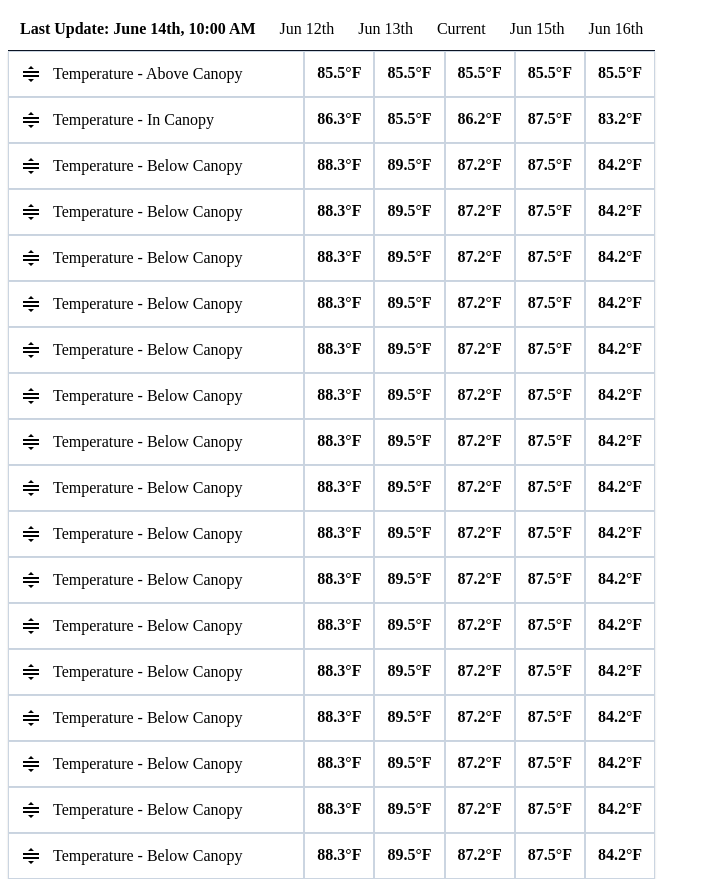
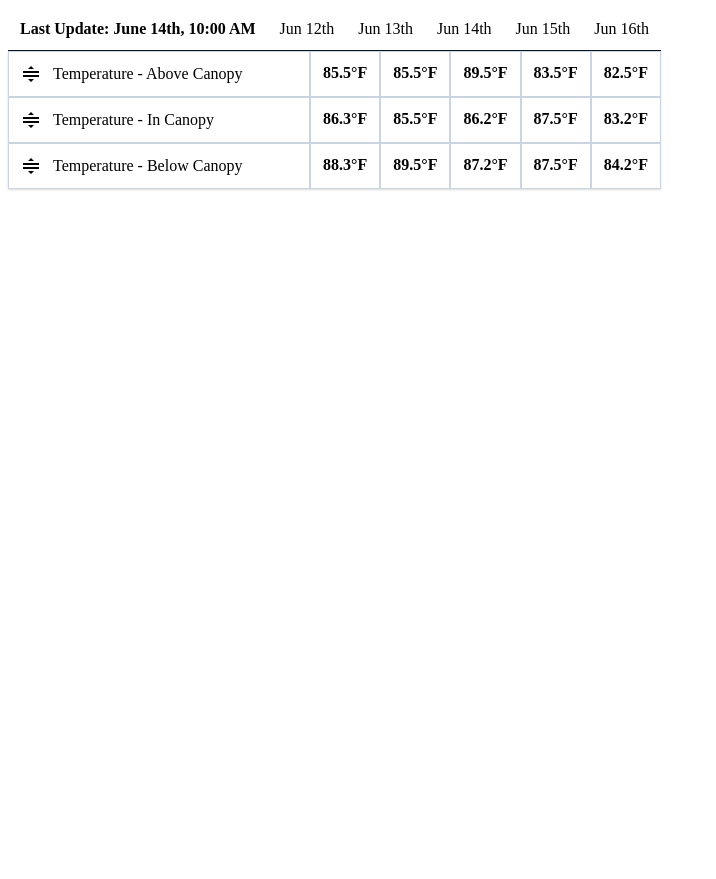
Before and after one commit to taishikato/flexible-table-component, a React (Vite) app: page / in a window 1280 px wide. Shown: the whole page, without its empty margins (0-716 px from the left). After the commit the page ends 800 px from the top, so only its background shows below. Built offline with nearby package versions, Linux system fonts and the light colour scheme.

Commit message:
add columns props

```diff
--- a/src/App.tsx
+++ b/src/App.tsx
@@ -1,97 +1,123 @@
 import { useState } from "react";
 import { Table } from "./TableComponent";
+import type { ColumnProps } from "./TableComponent";
+
+const dates = ["Jun 12th", "Jun 13th", "Jun 14th", "Jun 15th", "Jun 16th"];
 
 const tableDataRaw = [
   {
-    id: 1,
     name: "Temperature - Above Canopy",
-    values: ["85.5°F", "85.5°F", "85.5°F", "85.5°F", "85.5°F"],
+    "Jun 12th": "85.5°F",
+    "Jun 13th": "85.5°F",
+    "Jun 14th": "89.5°F",
+    "Jun 15th": "83.5°F",
+    "Jun 16th": "82.5°F",
   },
   {
-    id: 2,
     name: "Temperature - In Canopy",
-    values: ["86.3°F", "85.5°F", "86.2°F", "87.5°F", "83.2°F"],
+    "Jun 12th": "86.3°F",
+    "Jun 13th": "85.5°F",
+    "Jun 14th": "86.2°F",
+    "Jun 15th": "87.5°F",
+    "Jun 16th": "83.2°F",
   },
   {
-    id: 3,
     name: "Temperature - Below Canopy",
-    values: ["88.3°F", "89.5°F", "87.2°F", "87.5°F", "84.2°F"],
+    "Jun 12th": "88.3°F",
+    "Jun 13th": "89.5°F",
+    "Jun 14th": "87.2°F",
+    "Jun 15th": "87.5°F",
+    "Jun 16th": "84.2°F",
   },
+  // {
+  //   id: 4,
+  //   name: "Temperature - Below Canopy",
+  //   values: ["88.3°F", "89.5°F", "87.2°F", "87.5°F", "84.2°F"],
+  // },
+  // {
+  //   id: 5,
+  //   name: "Temperature - Below Canopy",
+  //   values: ["88.3°F", "89.5°F", "87.2°F", "87.5°F", "84.2°F"],
+  // },
+  // {
+  //   id: 6,
+  //   name: "Temperature - Below Canopy",
+  //   values: ["88.3°F", "89.5°F", "87.2°F", "87.5°F", "84.2°F"],
+  // },
+  // {
+  //   id: 7,
+  //   name: "Temperature - Below Canopy",
+  //   values: ["88.3°F", "89.5°F", "87.2°F", "87.5°F", "84.2°F"],
+  // },
+  // {
+  //   id: 8,
+  //   name: "Temperature - Below Canopy",
+  //   values: ["88.3°F", "89.5°F", "87.2°F", "87.5°F", "84.2°F"],
+  // },
+  // {
+  //   id: 9,
+  //   name: "Temperature - Below Canopy",
+  //   values: ["88.3°F", "89.5°F", "87.2°F", "87.5°F", "84.2°F"],
+  // },
+  // {
+  //   id: 10,
+  //   name: "Temperature - Below Canopy",
+  //   values: ["88.3°F", "89.5°F", "87.2°F", "87.5°F", "84.2°F"],
+  // },
+  // {
+  //   id: 11,
+  //   name: "Temperature - Below Canopy",
+  //   values: ["88.3°F", "89.5°F", "87.2°F", "87.5°F", "84.2°F"],
+  // },
+  // {
+  //   id: 12,
+  //   name: "Temperature - Below Canopy",
+  //   values: ["88.3°F", "89.5°F", "87.2°F", "87.5°F", "84.2°F"],
+  // },
+  // {
+  //   id: 13,
+  //   name: "Temperature - Below Canopy",
+  //   values: ["88.3°F", "89.5°F", "87.2°F", "87.5°F", "84.2°F"],
+  // },
+  // {
+  //   id: 14,
+  //   name: "Temperature - Below Canopy",
+  //   values: ["88.3°F", "89.5°F", "87.2°F", "87.5°F", "84.2°F"],
+  // },
+  // {
+  //   id: 15,
+  //   name: "Temperature - Below Canopy",
+  //   values: ["88.3°F", "89.5°F", "87.2°F", "87.5°F", "84.2°F"],
+  // },
+  // {
+  //   id: 16,
+  //   name: "Temperature - Below Canopy",
+  //   values: ["88.3°F", "89.5°F", "87.2°F", "87.5°F", "84.2°F"],
+  // },
+  // {
+  //   id: 17,
+  //   name: "Temperature - Below Canopy",
+  //   values: ["88.3°F", "89.5°F", "87.2°F", "87.5°F", "84.2°F"],
+  // },
+  // {
+  //   id: 18,
+  //   name: "Temperature - Below Canopy",
+  //   values: ["88.3°F", "89.5°F", "87.2°F", "87.5°F", "84.2°F"],
+  // },
+];
+
+const columns: ColumnProps[] = [
   {
-    id: 4,
-    name: "Temperature - Below Canopy",
-    values: ["88.3°F", "89.5°F", "87.2°F", "87.5°F", "84.2°F"],
+    key: "lastUpdate",
+    title: "Last Update: June 14th, 10:00 AM",
   },
-  {
-    id: 5,
-    name: "Temperature - Below Canopy",
-    values: ["88.3°F", "89.5°F", "87.2°F", "87.5°F", "84.2°F"],
-  },
-  {
-    id: 6,
-    name: "Temperature - Below Canopy",
-    values: ["88.3°F", "89.5°F", "87.2°F", "87.5°F", "84.2°F"],
-  },
-  {
-    id: 7,
-    name: "Temperature - Below Canopy",
-    values: ["88.3°F", "89.5°F", "87.2°F", "87.5°F", "84.2°F"],
-  },
-  {
-    id: 8,
-    name: "Temperature - Below Canopy",
-    values: ["88.3°F", "89.5°F", "87.2°F", "87.5°F", "84.2°F"],
-  },
-  {
-    id: 9,
-    name: "Temperature - Below Canopy",
-    values: ["88.3°F", "89.5°F", "87.2°F", "87.5°F", "84.2°F"],
-  },
-  {
-    id: 10,
-    name: "Temperature - Below Canopy",
-    values: ["88.3°F", "89.5°F", "87.2°F", "87.5°F", "84.2°F"],
-  },
-  {
-    id: 11,
-    name: "Temperature - Below Canopy",
-    values: ["88.3°F", "89.5°F", "87.2°F", "87.5°F", "84.2°F"],
-  },
-  {
-    id: 12,
-    name: "Temperature - Below Canopy",
-    values: ["88.3°F", "89.5°F", "87.2°F", "87.5°F", "84.2°F"],
-  },
-  {
-    id: 13,
-    name: "Temperature - Below Canopy",
-    values: ["88.3°F", "89.5°F", "87.2°F", "87.5°F", "84.2°F"],
-  },
-  {
-    id: 14,
-    name: "Temperature - Below Canopy",
-    values: ["88.3°F", "89.5°F", "87.2°F", "87.5°F", "84.2°F"],
-  },
-  {
-    id: 15,
-    name: "Temperature - Below Canopy",
-    values: ["88.3°F", "89.5°F", "87.2°F", "87.5°F", "84.2°F"],
-  },
-  {
-    id: 16,
-    name: "Temperature - Below Canopy",
-    values: ["88.3°F", "89.5°F", "87.2°F", "87.5°F", "84.2°F"],
-  },
-  {
-    id: 17,
-    name: "Temperature - Below Canopy",
-    values: ["88.3°F", "89.5°F", "87.2°F", "87.5°F", "84.2°F"],
-  },
-  {
-    id: 18,
-    name: "Temperature - Below Canopy",
-    values: ["88.3°F", "89.5°F", "87.2°F", "87.5°F", "84.2°F"],
-  },
+  ...dates.map((d) => {
+    return {
+      key: d,
+      dataIndex: d,
+      title: d,
+    };
+  }),
 ];
 
 function App() {
@@ -100,6 +126,7 @@ function App() {
   return (
     <Table
       data={tableData}
+      columns={columns}
       isFirstColSticky
       isHeaderSticky
       isTableFixed
--- a/src/TableComponent/components/DraggableTr.tsx
+++ b/src/TableComponent/components/DraggableTr.tsx
@@ -6,9 +6,11 @@ import BodyTh from "./BodyTh";
 import { css } from "@emotion/css";
 import drag from "../assets/drag.svg";
 import Td from "./Td";
+import type { DataProps, ColumnProps } from "./Table";
 
 type DraggableTrProps = {
-  data: any;
+  data: DataProps;
+  columns: ColumnProps[];
   scale: SpringValue<number>;
   shadow: SpringValue<number>;
   y: SpringValue<number>;
@@ -21,6 +23,7 @@ type DraggableTrProps = {
 const DraggableTr = ({
   bind,
   data,
+  columns,
   scale,
   shadow,
   y,
@@ -62,9 +65,11 @@ const DraggableTr = ({
           {data.name}
         </div>
       </BodyTh>
-      {data.values.map((value: any, index: number) => (
-        <Td key={index}>{value}</Td>
-      ))}
+      {columns.map(({ key, dataIndex }) => {
+        if (dataIndex == null) return;
+
+        return <Td key={key}>{data[dataIndex]}</Td>;
+      })}
     </animated.tr>
   );
 };
--- a/src/TableComponent/components/Table.tsx
+++ b/src/TableComponent/components/Table.tsx
@@ -9,8 +9,21 @@ import { clamp } from "../utils/clamp";
 import { generateSpringsValues } from "../utils/generateSpringsValues";
 import DraggableTr from "./DraggableTr";
 
+export type ColumnProps = Readonly<{
+  key: string;
+  dataIndex?: string;
+  title: string;
+  render?: (val: string) => any;
+}>;
+
+export type DataProps = {
+  name: string;
+  [timestamp: string]: string;
+};
+
 export type TableProps = Readonly<{
-  data: any;
+  data: DataProps[];
+  columns: ColumnProps[];
   isHeaderSticky?: boolean;
   isFirstColSticky?: boolean;
   isTableFixed?: boolean;
@@ -21,6 +34,7 @@ export type TableProps = Readonly<{
 
 const Table = ({
   data,
+  columns,
   isHeaderSticky = false,
   isFirstColSticky = false,
   isTableFixed = false,
@@ -79,17 +93,24 @@ const Table = ({
     >
       <thead>
         <tr>
-          <FirstTh
-            isHeaderSticky={isHeaderSticky}
-            isFirstColSticky={isFirstColSticky}
-          >
-            Last Update: June 14th, 10:00 AM
-          </FirstTh>
-          <HeaderTh isHeaderSticky={isHeaderSticky}>Jun 12th</HeaderTh>
-          <HeaderTh isHeaderSticky={isHeaderSticky}>Jun 13th</HeaderTh>
-          <HeaderTh isHeaderSticky={isHeaderSticky}>Current</HeaderTh>
-          <HeaderTh isHeaderSticky={isHeaderSticky}>Jun 15th</HeaderTh>
-          <HeaderTh isHeaderSticky={isHeaderSticky}>Jun 16th</HeaderTh>
+          {columns.map(({ title, render, key }, index) => {
+            if (index === 0)
+              return (
+                <FirstTh
+                  key={key}
+                  isHeaderSticky={isHeaderSticky}
+                  isFirstColSticky={isFirstColSticky}
+                >
+                  {render ? render(title) : title}
+                </FirstTh>
+              );
+
+            return (
+              <HeaderTh key={key} isHeaderSticky={isHeaderSticky}>
+                {render ? render(title) : title}
+              </HeaderTh>
+            );
+          })}
         </tr>
       </thead>
       <tbody style={{ position: "relative", overflow: "auto" }}>
@@ -104,6 +125,7 @@ const Table = ({
               y={y}
               scale={scale}
               data={data[i]}
+              columns={columns}
               isFirstColSticky={isFirstColSticky}
             />
           );
--- a/src/TableComponent/index.ts
+++ b/src/TableComponent/index.ts
@@ -1,3 +1,3 @@
 import Table from "./components/Table";
-
 export { Table };
+export type { ColumnProps, DataProps } from "./components/Table";
```
